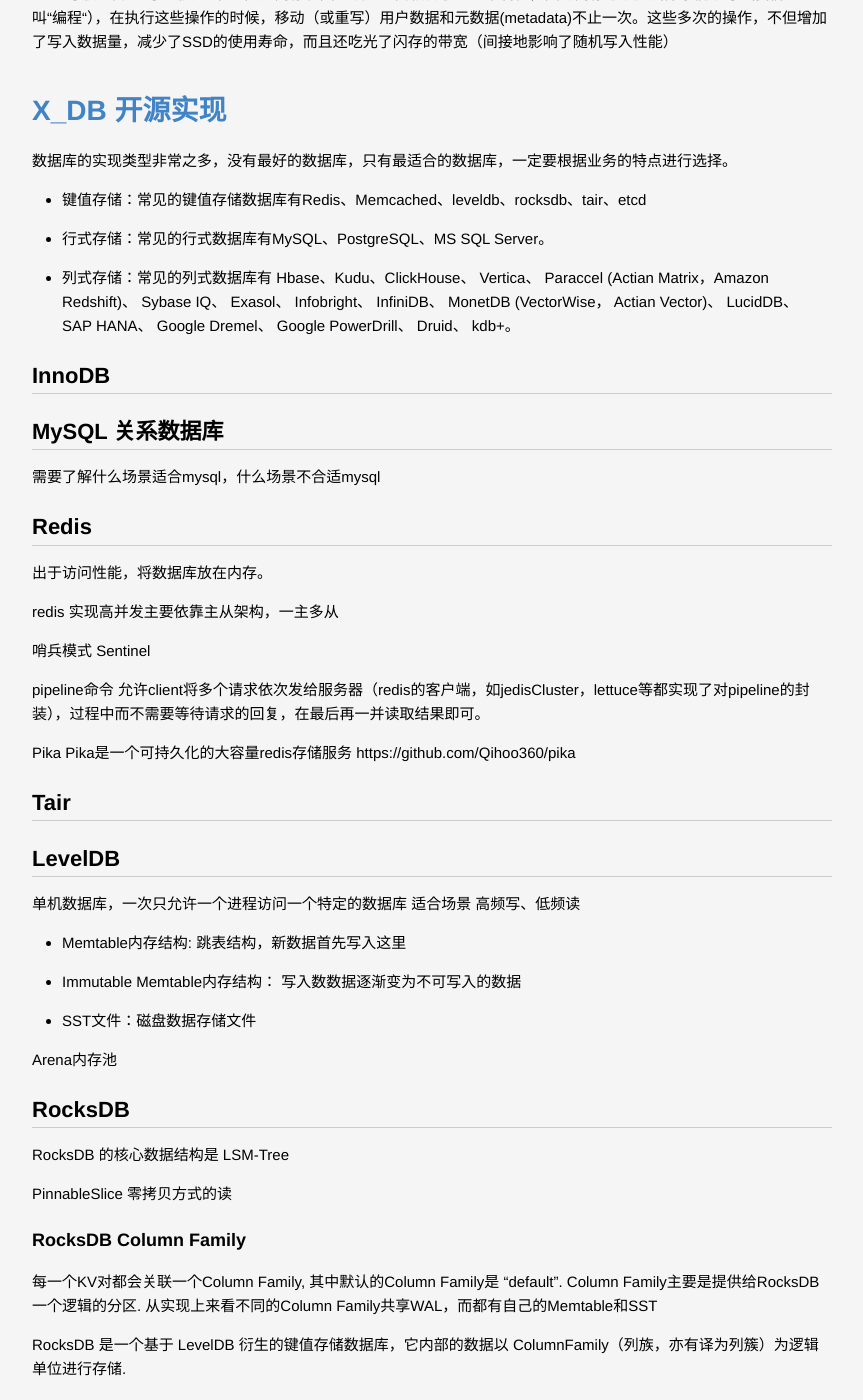
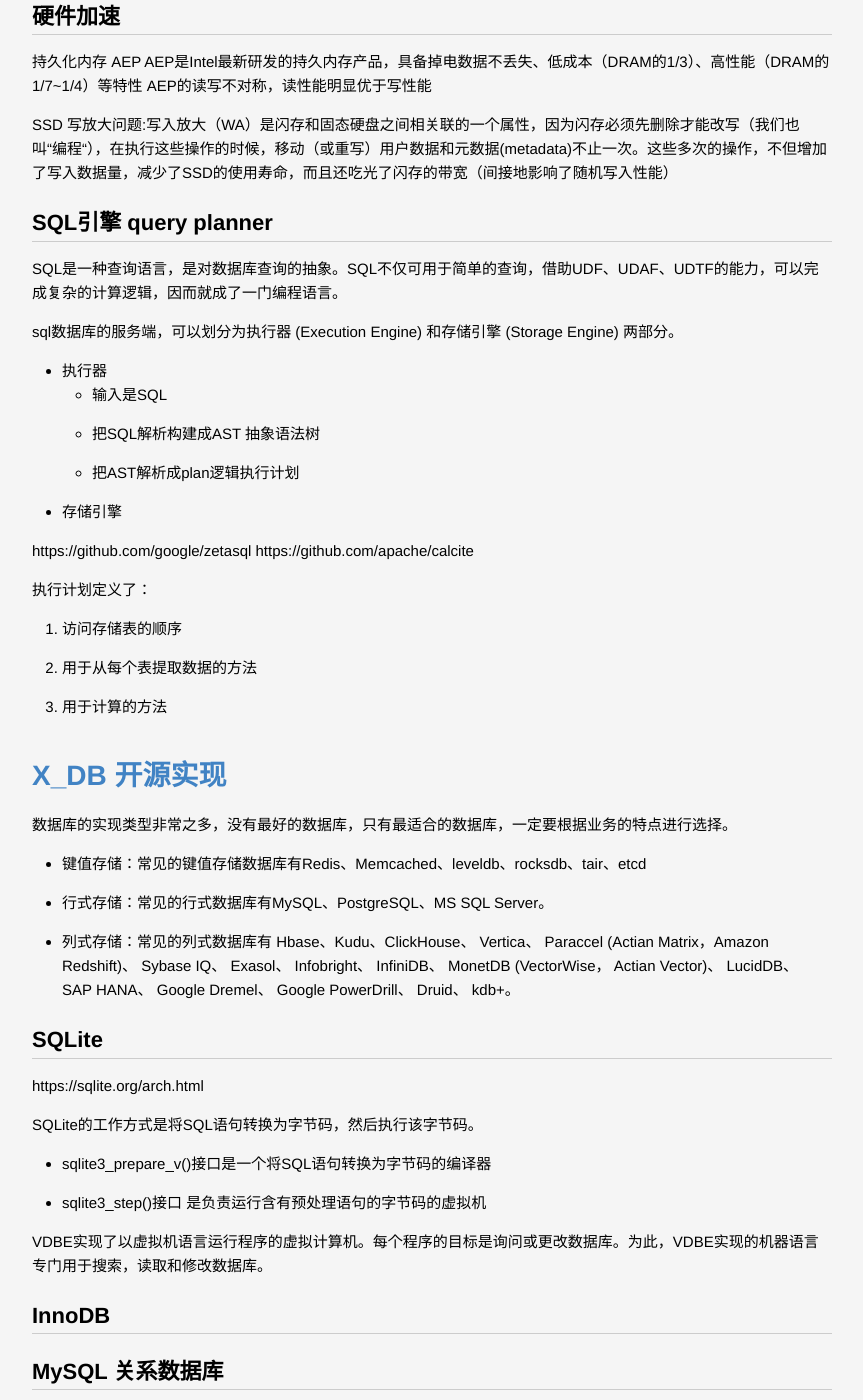
Before and after one commit to lucky521/blog, a Jekyll site: the page built from _posts/tech/2020-06-01-x-db.markdown, in a window 1280 px wide and 1400 px high, scrolled down 4045 px. Shown: the whole window, without its empty margins (208-1071 px from the left). Built offline with Jekyll 4.4.1, drawn with Linux system fonts in a browser that asks for light colours; some of the changed text lies outside the part shown.

Commit message:
update blog

````diff
--- a/_posts/language/2018-07-21-big-data-language.markdown
+++ b/_posts/language/2018-07-21-big-data-language.markdown
@@ -8,6 +8,7 @@
 本篇想要总结一下在Hadoop集群上处理大数据文件(批式静态数据)的方法，主要从应用层面去看我们有多少种、怎么样的方式（写什么样的程序、越简单越好的程序）去读写大数据进行增删查改，不打算关注大数据概念，也不关注框架的实现部分。
 
 不同引擎虽虽然可能都是SQL，但底层执行方法是有一定差异的，比如spark/presto直接读取文件解析，hive根据元数据mapping解压；比如spark/hive对空值、空字符串的判断处理和presto不一样。
+
 
 # 原生 MapReduce 接口
 https://hadoop.apache.org/docs/r2.10.2/hadoop-mapreduce-client/hadoop-mapreduce-client-core/MapReduceTutorial.html
--- a/_posts/tech/2019-09-04-x-os.markdown
+++ b/_posts/tech/2019-09-04-x-os.markdown
@@ -6,6 +6,10 @@
 ---
 
 ![](https://pic4.zhimg.com/v2-fd6b96bd23ec8286c3bf83e6fa425d6c_r.jpg)
+
+编译器和操作系统 他们两个都是软件和硬件接口的桥梁.
+
+编译器是code和cpu的桥梁
 
 # 操作系统原理
 ## 线程模型
--- a/_posts/tech/2020-06-01-x-db.markdown
+++ b/_posts/tech/2020-06-01-x-db.markdown
@@ -71,6 +71,9 @@
 Gossip 弱
 
 
+## 2PL两阶段锁
+
+
 ## MVCC
 (Multi-Version Concurrency Control)：多版本并发控制
 
@@ -107,7 +110,25 @@
 
 
 
+## SQL引擎 query planner
 
+SQL是一种查询语言，是对数据库查询的抽象。SQL不仅可用于简单的查询，借助UDF、UDAF、UDTF的能力，可以完成复杂的计算逻辑，因而就成了一门编程语言。
+
+sql数据库的服务端，可以划分为执行器 (Execution Engine) 和存储引擎 (Storage Engine) 两部分。
+
+* 执行器
+  * 输入是SQL
+  * 把SQL解析构建成AST 抽象语法树
+  * 把AST解析成plan逻辑执行计划
+* 存储引擎
+
+https://github.com/google/zetasql
+https://github.com/apache/calcite
+
+执行计划定义了：
+1. 访问存储表的顺序
+2. 用于从每个表提取数据的方法
+3. 用于计算的方法
 
 
 
@@ -123,6 +144,16 @@
 * 行式存储：常见的行式数据库有MySQL、PostgreSQL、MS SQL Server。
 * 列式存储：常见的列式数据库有 Hbase、Kudu、ClickHouse、 Vertica、 Paraccel (Actian Matrix，Amazon Redshift)、 Sybase IQ、 Exasol、 Infobright、 InfiniDB、 MonetDB (VectorWise， Actian Vector)、 LucidDB、 SAP HANA、 Google Dremel、 Google PowerDrill、 Druid、 kdb+。
 
+
+## SQLite
+https://sqlite.org/arch.html
+
+SQLite的工作方式是将SQL语句转换为字节码，然后执行该字节码。
+
+* sqlite3_prepare_v()接口是一个将SQL语句转换为字节码的编译器
+* sqlite3_step()接口 是负责运行含有预处理语句的字节码的虚拟机
+
+VDBE实现了以虚拟机语言运行程序的虚拟计算机。每个程序的目标是询问或更改数据库。为此，VDBE实现的机器语言专门用于搜索，读取和修改数据库。
 
 ## InnoDB
 
@@ -238,6 +269,18 @@
 
 
 
+```cpp
+
+PlanAPI::CreatePlanTreeFromScript
+  zetasql::ParseScript
+  auto planner_ptr = std::make_unique<SimplePlannerV2>(node_manager, is_batch_mode, is_cluster,
+                                                         enable_batch_window_parallelization, extra_options);
+  status = planner_ptr->CreateASTScriptPlan(script, plan_trees);
+    ConvertASTScript
+    CreatePlanTree
+
+```
+
 
 
 
````
Also changed, not shown: _posts/tech/2020-11-15-big-data-process.markdown (+4 -5 lines).
